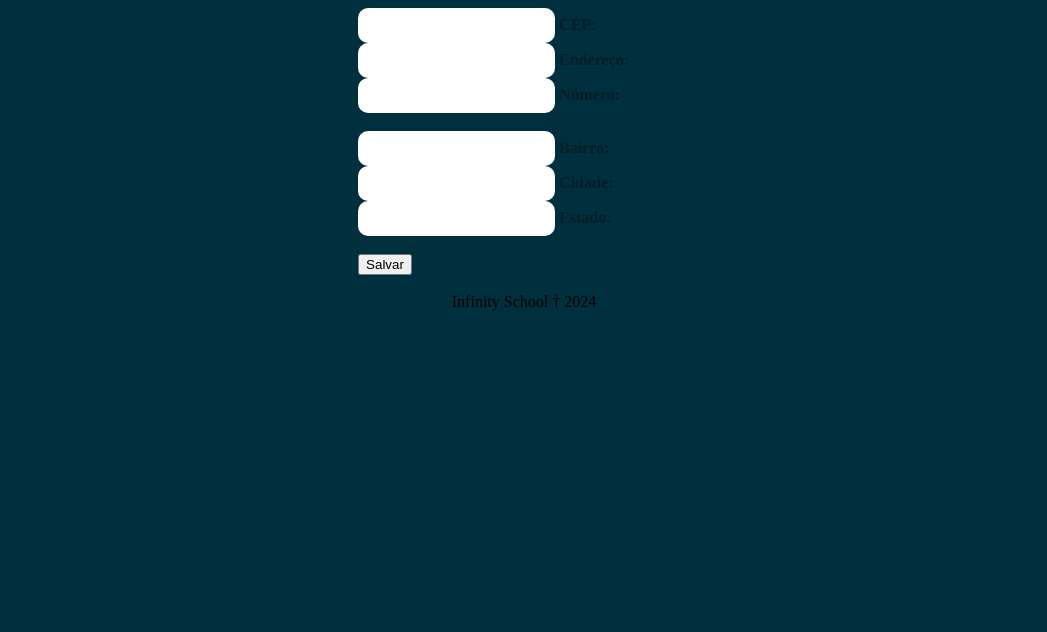
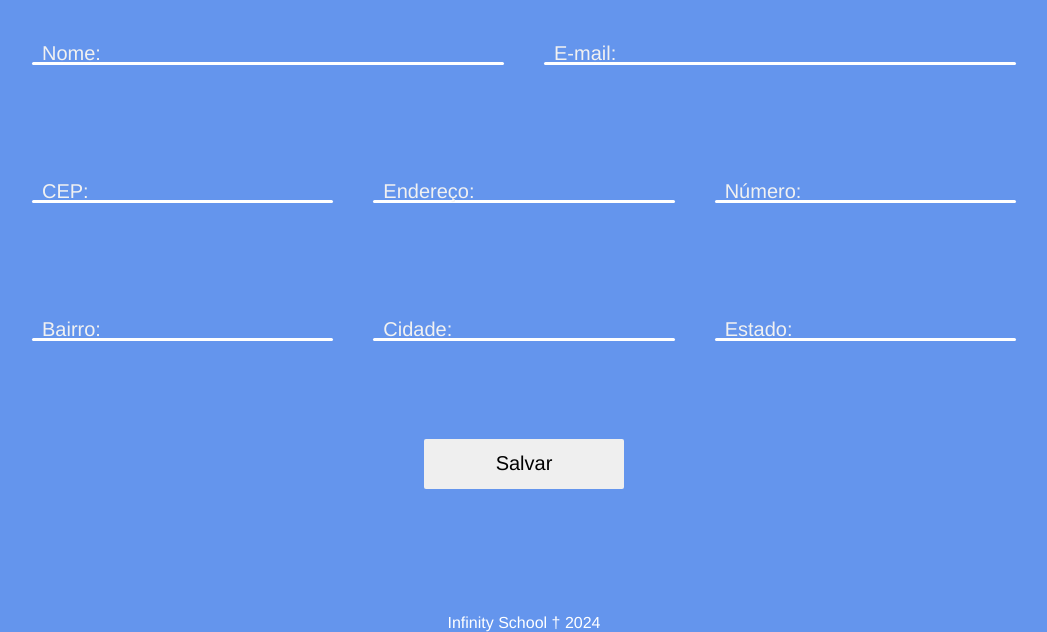
Before and after one commit to bericktk/infinity-school, a plain HTML site: page Aulas-JS/index.html in a window 1280 px wide. Shown: the part 168-800 px from the top of the page, without its empty margins (116-1163 px from the left). Drawn offline with Linux system fonts and the light colour scheme.

Commit message:
Update style.css

```diff
--- a/Aulas-JS/style.css
+++ b/Aulas-JS/style.css
@@ -1,78 +1,94 @@
 *{
+    font-family: 'Franklin Gothic Medium', 'Arial Narrow', Arial, sans-serif;
+    margin: 0;
+    padding: 0;
     box-sizing: border-box;
 }
+
 body{
-    background-color: #00303e;
     display: flex;
     flex-direction: column;
     justify-content: center;
     align-items: center;
+    min-height: 100vh;
+    background-color: cornflowerblue;
+    color: #fff;
+}
+
+.container{
+    display: flex;
+    flex-grow: 3;
+    flex-direction: column;
+    justify-content: center;
+    width: 80%;
+    padding: 20px;
+    gap: 40px;
 }
 
 .titulo{
-    color: #00d9d0;
-}
-.formulario{
-    display: flex;
-    flex-direction: column;
-    justify-content: center;
-    align-items: center;
-    gap: 15px;
-    max-width: 350px;
-    margin: 0 auto;
-    background-color: #005e8e;
-    padding: 20px;
-    border-radius: 20px;
-    border: 2px solid #00d9d0;
+    font-size: 40px;
+    text-align: center;
+    user-select: none;
+    color: #f1f1f1;
 }
 
-.divisoria{
-    display: flex;
-    justify-content: space-between;
-    width: 100%;
+.row{
+    display: grid;
+    grid-template-columns: repeat(auto-fit, minmax(200px, 1fr));
+    gap: 40px;
 }
 
-.divisoria_alternativa{
+.input-box{
+    position: relative;
     display: flex;
-    justify-content: center;
+    flex-direction: column-reverse;
+    height: 40px;
 }
 
-input{
+.input-box label{
+    position: relative;
+    top: 0;
+    left: 10px;
+    font-size: 20px;
+    color: #f1f1f1;
+    transition: .5s;
+    cursor: text;
+}
+
+.input-box input{
+    position: absolute;
+    background-color: #ffffff;
+    width: 100%;
+    height: 3px;
+    bottom: 0;
+    box-shadow: none;
     border: none;
     outline: none;
-    padding: 10px;
-    border-radius: 10px;
-}
-label{
-    color: #021f28;
+    border-radius: 2px;
+    transition: .5s;
+    font-size: 20px;
     font-weight: bold;
+    padding: 0 10px;
 }
 
-.botao{
-    background-color: #00d9d0;
-    border: none;
-    padding: 10px 20px;
-    border-radius: 10px;
-    cursor: pointer;
-    transition: 0.5s ease-in-out;
+.input-box input:focus,
+.input-box input:valid{
+    height: 100%;
 }
 
-.botao:hover{
-    transform: scale(1.1);
+.container button{
+    justify-self: center;
+    width: 200px;
+    height: 50px;
+    border: none;
+    outline: none;
+    cursor: pointer;
+    font-size: 20px;
+    border-radius: 2px;
 }
 
-.cartoes{
-    margin-top: 50px;
-    display: grid;
-    grid-template-columns: repeat(4, 1fr);
-    gap: 20px
+.input-box input:focus + label,
+.input-box input:valid + label {
+    top: -40px;
+    left: 0;
 }
-
-.card{
-    background-color: #ddff9c;
-    padding: 15px;
-    border-radius: 20px;
-    display: flex;
-    flex-direction: column;
-    gap: 5px;
-}
```
